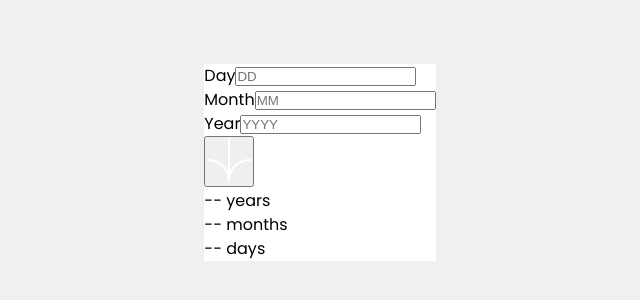
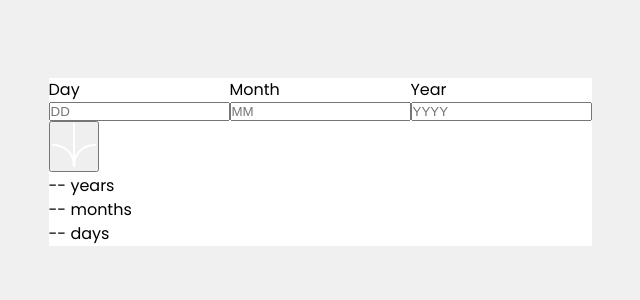
Before and after one commit to HectorKayman/age-calculator, a React (Vite) app: page / in a window 1280 px wide. Shown: the part 238-538 px from the top of the page, without its empty margins (320-960 px from the left). Built offline with nearby package versions, Linux system fonts and the light colour scheme.

Commit message:
Add styles to class input-div

```diff
--- a/src/App.jsx
+++ b/src/App.jsx
@@ -12,16 +12,16 @@ export default function App() {
 function Form() {
   return (
     <form>
-      <div className="form-top">
-        <div>
+      <div className="flex-flow form-top">
+        <div className="input-div">
           <label htmlFor="form-day">Day</label>
           <input type="text" id="form-day" placeholder="DD" />
         </div>
-        <div>
+        <div className="input-div">
           <label htmlFor="form-month">Month</label>
           <input type="text" id="form-month" placeholder="MM" />
         </div>
-        <div>
+        <div className="input-div">
           <label htmlFor="form-year">Year</label>
           <input type="text" id="form-year" placeholder="YYYY" />
         </div>
--- a/src/index.css
+++ b/src/index.css
@@ -55,3 +55,8 @@ body {
 .container {
   background-color: hsl(0, 0%, 100%);
 }
+
+.input-div {
+  display: flex;
+  flex-direction: column;
+}
```
